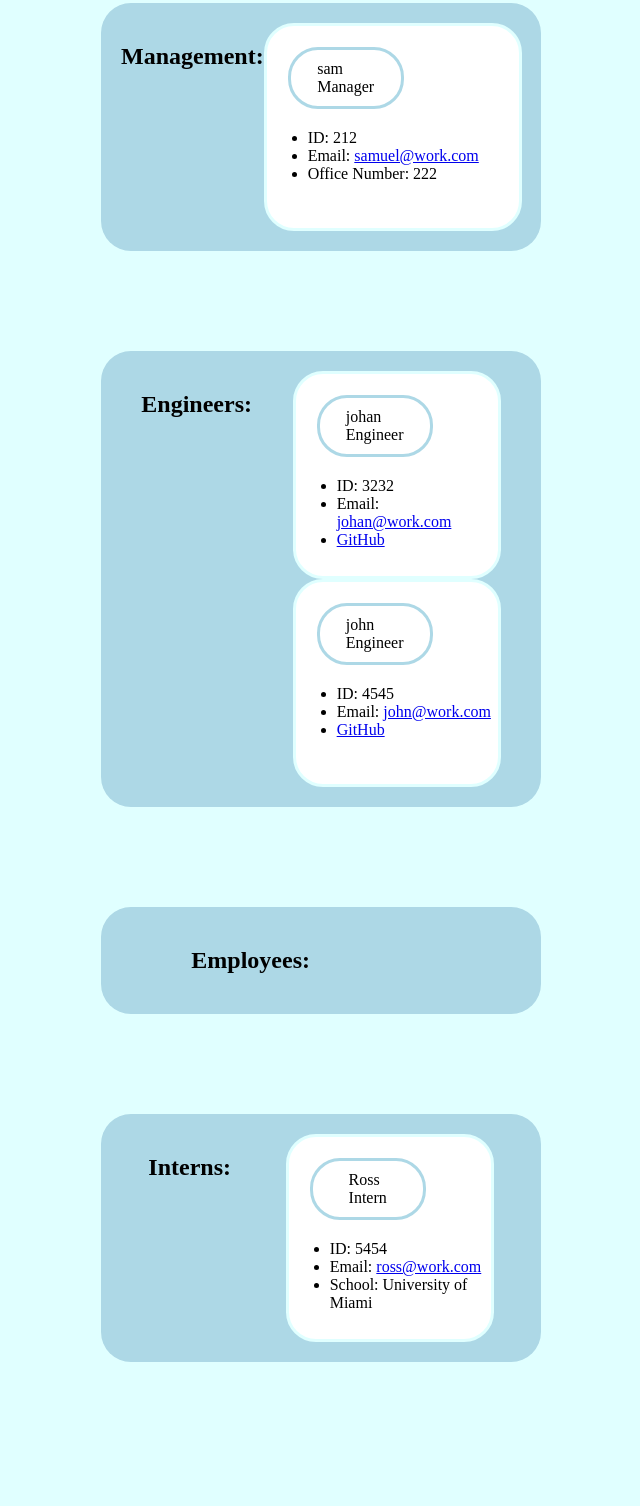
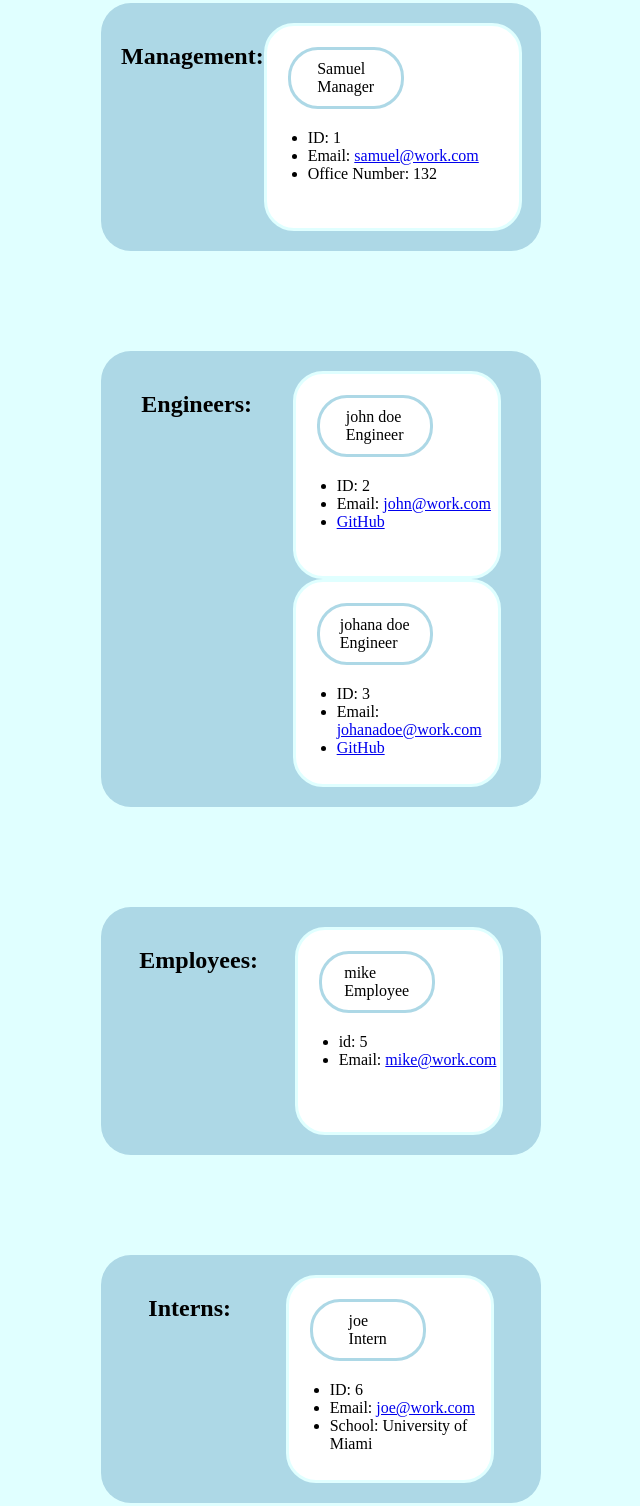
Before and after one commit to SamuelGa25/teamprofile_generator, a plain HTML site: page dist/index.html in a window 1280 px wide. Shown: the part 212-1718 px from the top of the page, without its empty margins (7-647 px from the left). Before the commit the page ends 1674 px from the top, so only its background shows below. Drawn offline with Linux system fonts and the light colour scheme.

Commit message:
new readMe updated

```diff
--- a/dist/index.html
+++ b/dist/index.html
@@ -21,11 +21,11 @@
             <div class="row">
 
         <div class = "manager_box">
-                <div class = "box_header">sam<br/>Manager</div>
+            <div class = "box_header">Samuel<br/>Manager</div>
             <ul>
-                    <li>ID: 212</li>
+                <li>ID: 1</li>
                 <li>Email: <span id: "email"><a href ="mailto:samuel@work.com">samuel@work.com</a></span></li>
-                    <li>Office Number: 222</li>
+                <li>Office Number: 132</li>
             </ul>
         </div></div>
 
@@ -36,20 +36,20 @@
             <div class="row">
 
         <div class = "engineer_box">
-                <div class = "box_header">johan<br/>Engineer</div>
+            <div class = "box_header">john doe<br/>Engineer</div>
             <ul>
-                    <li>ID: 3232</li>
-                    <li>Email: <span id: "email"><a href ="mailto:johan@work.com">johan@work.com</a></span></li>
-                    <li><a href="https://github.com/johan2323">GitHub</a></li>
+                <li>ID: 2</li>
+                <li>Email: <span id: "email"><a href ="mailto:john@work.com">john@work.com</a></span></li>
+                <li><a href="https://github.com/johndoe23">GitHub</a></li>
             </ul>
         </div>
 
         <div class = "engineer_box">
-                <div class = "box_header">john<br/>Engineer</div>
+            <div class = "box_header">johana doe<br/>Engineer</div>
             <ul>
-                    <li>ID: 4545</li>
-                    <li>Email: <span id: "email"><a href ="mailto:john@work.com">john@work.com</a></span></li>
-                    <li><a href="https://github.com/johndoe5445">GitHub</a></li>
+                <li>ID: 3</li>
+                <li>Email: <span id: "email"><a href ="mailto:johanadoe@work.com">johanadoe@work.com</a></span></li>
+                <li><a href="https://github.com/samuelga25">GitHub</a></li>
             </ul>
         </div></div>
 
@@ -58,7 +58,15 @@
 
         <section class = employeer>
             <h2>Employees: </h2>
-            <div class="row"></div>
+            <div class="row">
+
+        <div class = "employee_box">
+            <div class = "box_header">mike<br/>Employee</div>
+            <ul>
+                <li>id: 5</li>
+                <li>Email: <span id:"email"><a href ="mailto:mike@work.com">mike@work.com</a></span></li>
+            </ul>
+        </div></div>
 
         </section>
 
@@ -68,10 +76,10 @@
             <div class="row">
 
         <div class = "intern_box">
-                <div class = "box_header">Ross<br/>Intern</div>
+            <div class = "box_header">joe<br/>Intern</div>
             <ul>
-                    <li>ID: 5454</li>
-                    <li>Email: <span id: "email"><a href ="mailto:ross@work.com">ross@work.com</a></span></li>
+                <li>ID: 6</li>
+                <li>Email: <span id: "email"><a href ="mailto:joe@work.com">joe@work.com</a></span></li>
                 <li>School: University of Miami</li>
             </ul>
         </div></div>
```
Also changed, not shown: 1 other file. Lines whose indentation alone changed are shown as unchanged.
